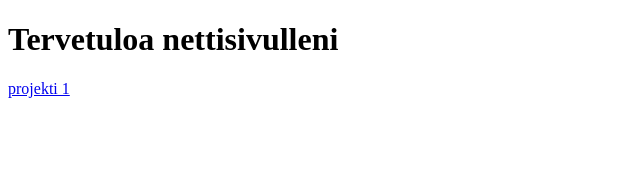
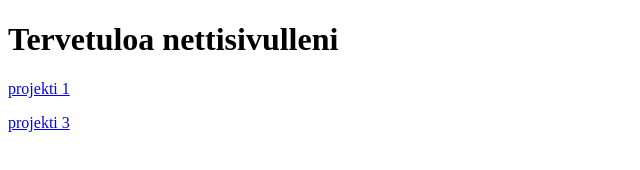
Before and after one commit to aidaelea/aidaelea.github.io, a plain HTML site: page index.html in a window 1280 px wide. Shown: the full height of the page, 0-640 px from the left. Drawn offline with Linux system fonts and the light colour scheme.

Commit message:
Update index.html

```diff
--- a/index.html
+++ b/index.html
@@ -1,10 +1,11 @@
 <!DOCTYPE html>
 <html lang="fi">
   <head>
-
+      <title>Aidan sivusto</title>
   </head>
   <body>
     <h1>Tervetuloa nettisivulleni</h1>
     <a href="projekti1.html">projekti 1</a>
+    <p><a href="todennakosyyslaskenta.html">projekti 3</a></p>
   </body>
 </html>
```
